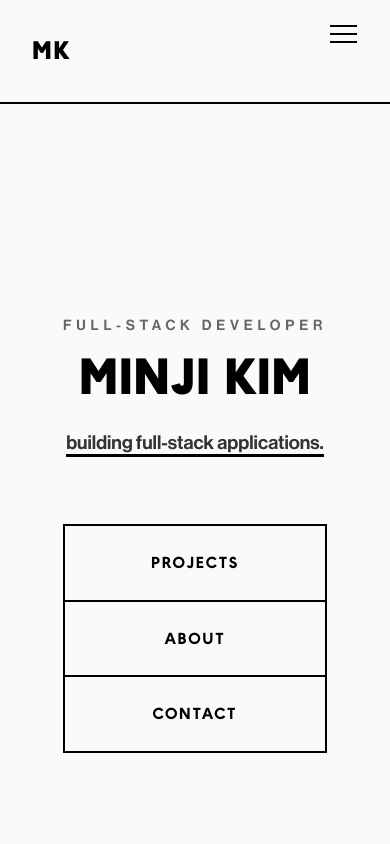
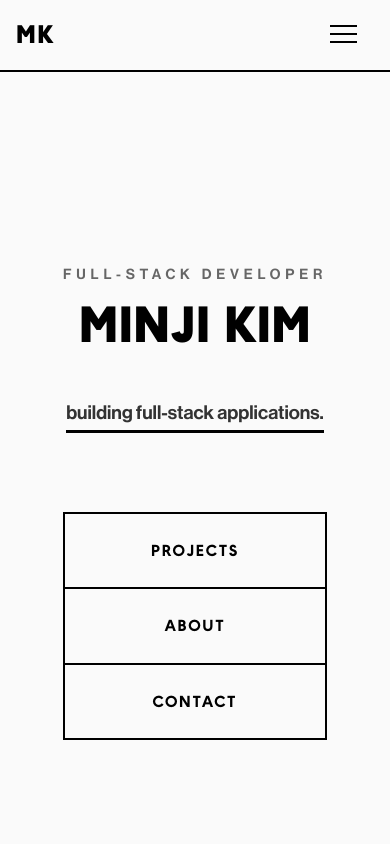
Before and after one commit to minzikimi/portfolio_vr1, a React (Vite) app: page / in a window 390 px wide. Shown: the top 844 px of the page. Built offline with nearby package versions, Linux system fonts and the light colour scheme.

Commit message:
fix mobile spacing

```diff
--- a/src/components/Header/Header.css
+++ b/src/components/Header/Header.css
@@ -2,12 +2,18 @@ header {
     display: flex;
     justify-content: space-between;
     align-items: center;
-    padding: 2em;
+    padding: 1.5em 2em;
     border-bottom: 2px solid var(--clr-black);
     background: var(--clr-white);
     position: sticky;
     top: 0;
     z-index: 99;
+}
+
+@media (max-width: 768px) {
+  header {
+    padding: 1em;
+  }
 }
 
 .logo-link {
--- a/src/pages/About.css
+++ b/src/pages/About.css
@@ -98,6 +98,10 @@
 }
 
 @media (max-width: 968px) {
+  .about-page {
+    padding: 2em 1em;
+  }
+
   .about-content {
     grid-template-columns: 1fr;
     gap: 2em;
--- a/src/pages/Contact.css
+++ b/src/pages/Contact.css
@@ -128,6 +128,10 @@
 }
 
 @media (max-width: 768px) {
+  .contact-page {
+    padding: 2em 1em;
+  }
+
   .contact-content {
     grid-template-columns: 1fr;
     gap: 2em;
--- a/src/pages/Home.css
+++ b/src/pages/Home.css
@@ -31,7 +31,10 @@
   font-size: 1.5rem;
   color: var(--clr-gray-dark);
   margin-bottom: 3em;
-  min-height: 2em;
+  min-height: 3em;
+  display: flex;
+  align-items: center;
+  justify-content: center;
 }
 
 .typing-text {
@@ -74,6 +77,7 @@
 
   .home-typing {
     font-size: 1.2rem;
+    min-height: 4em;
   }
 
   .home-nav {
@@ -88,4 +92,8 @@
   .home-nav-link:last-child {
     border-bottom: none;
   }
+
+  .home-page {
+    padding: 1em;
+  }
 }
--- a/src/pages/Projects.css
+++ b/src/pages/Projects.css
@@ -71,7 +71,7 @@
 
 @media (max-width: 768px) {
   .projects-page {
-    padding: 3em 1em;
+    padding: 2em 1em;
   }
 
   .page-title {
```
